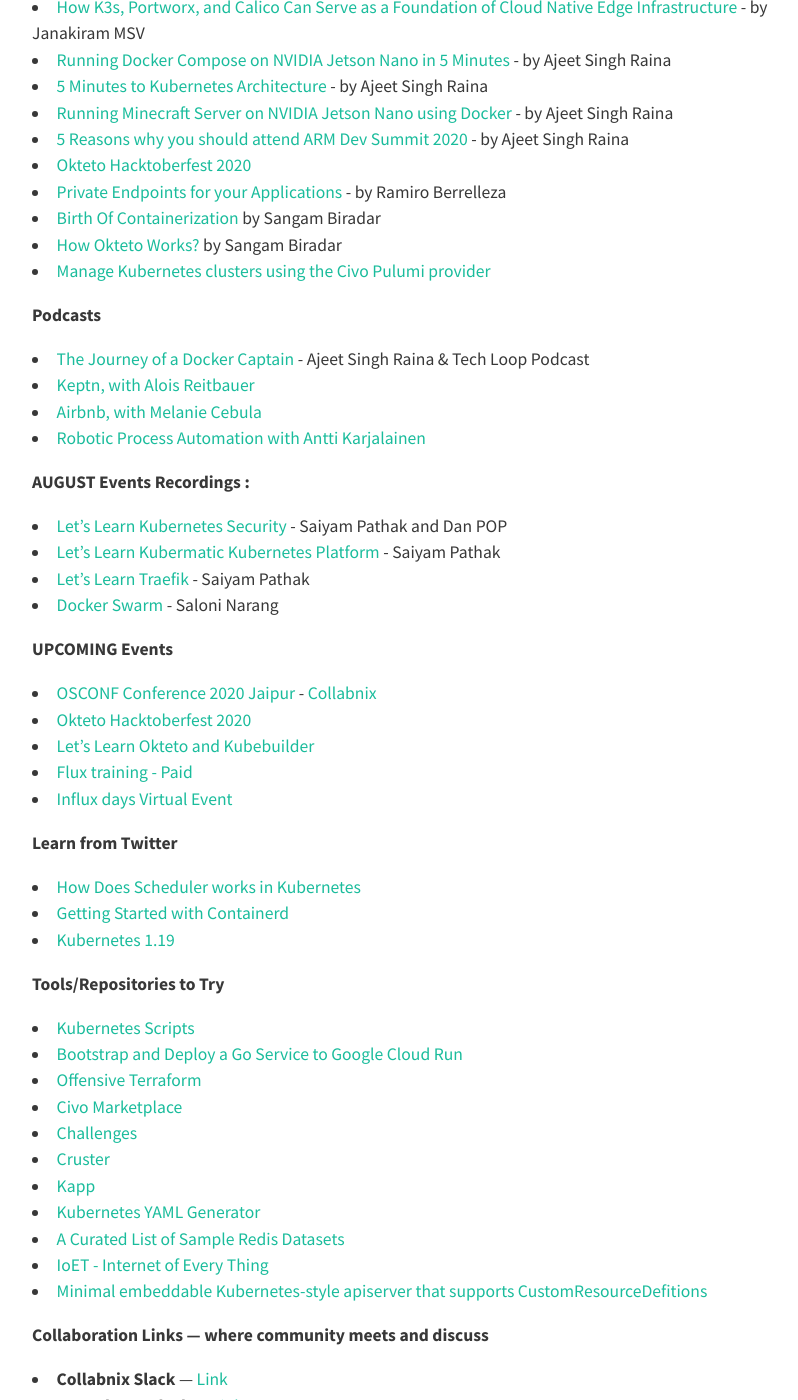
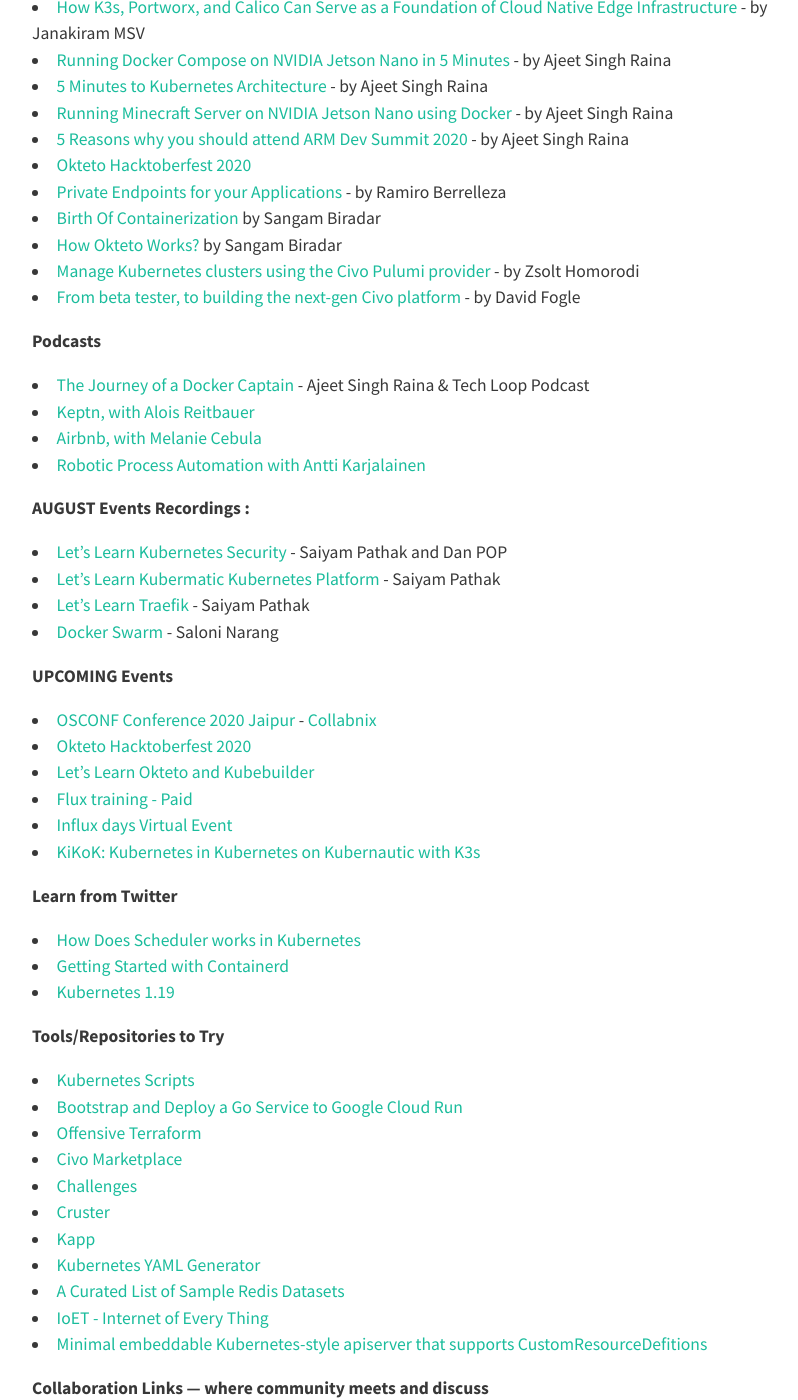
Before and after one commit to Hubstation/newsletter, a Jekyll site: the page built from _posts/2020-09-30-September.md, in a window 1280 px wide and 1400 px high, scrolled down 1737 px. Shown: the whole window, without its empty margins (224-1022 px from the left). Built offline with Jekyll 4.4.1, drawn with Linux system fonts in a browser that asks for light colours; nearby versions of some CDN libraries; comment, search, counter and statistics services are not loaded.

Commit message:
Update 2020-09-30-September.md

```diff
--- a/_posts/2020-09-30-September.md
+++ b/_posts/2020-09-30-September.md
@@ -51,7 +51,8 @@
 * [Private Endpoints for your Applications](https://okteto.com/blog/private-endpoints-for-your-applications/) - by Ramiro Berrelleza
 * [Birth Of Containerization ](https://containerlabs.kubedaily.com/Birth_of_Containerization/README.html) by Sangam Biradar
 * [How Okteto Works?](https://containerlabs.kubedaily.com/Okteto/intro-okteto.html) by Sangam Biradar
-* [Manage Kubernetes clusters using the Civo Pulumi provider](https://www.civo.com/learn/kubernetes-clusters-using-the-civo-pulumi-provider)
+* [Manage Kubernetes clusters using the Civo Pulumi provider](https://www.civo.com/learn/kubernetes-clusters-using-the-civo-pulumi-provider) - by Zsolt Homorodi
+* [From beta tester, to building the next-gen Civo platform](https://www.civo.com/blog/from-beta-tester-to-building-the-next-gen-civo-platform) - by David Fogle
 
 
 **Podcasts**
@@ -72,6 +73,7 @@
 * [Let's Learn Okteto and Kubebuilder](https://youtu.be/FT_DLEhmOWs)
 * [Flux training - Paid](https://www.influxdays.com/virtual-experience-2020/flux-training/?utm_campaign=influxdays&utm_medium=social&utm_source=aces&utm_content=saiyampathak)
 * [Influx days Virtual Event](https://www.influxdays.com/virtual-experience-2020/register-virtual-conference/?utm_campaign=influxdays&utm_medium=social&utm_source=aces&utm_content=saiyampathak)
+* [KiKoK: Kubernetes in Kubernetes on Kubernautic with K3s](https://www.meetup.com/kubernauts/events/273234449/)
 
 **Learn from Twitter**
 * [How Does Scheduler works in Kubernetes](https://twitter.com/danielepolencic/status/1309090938673868801?s=20)
```
